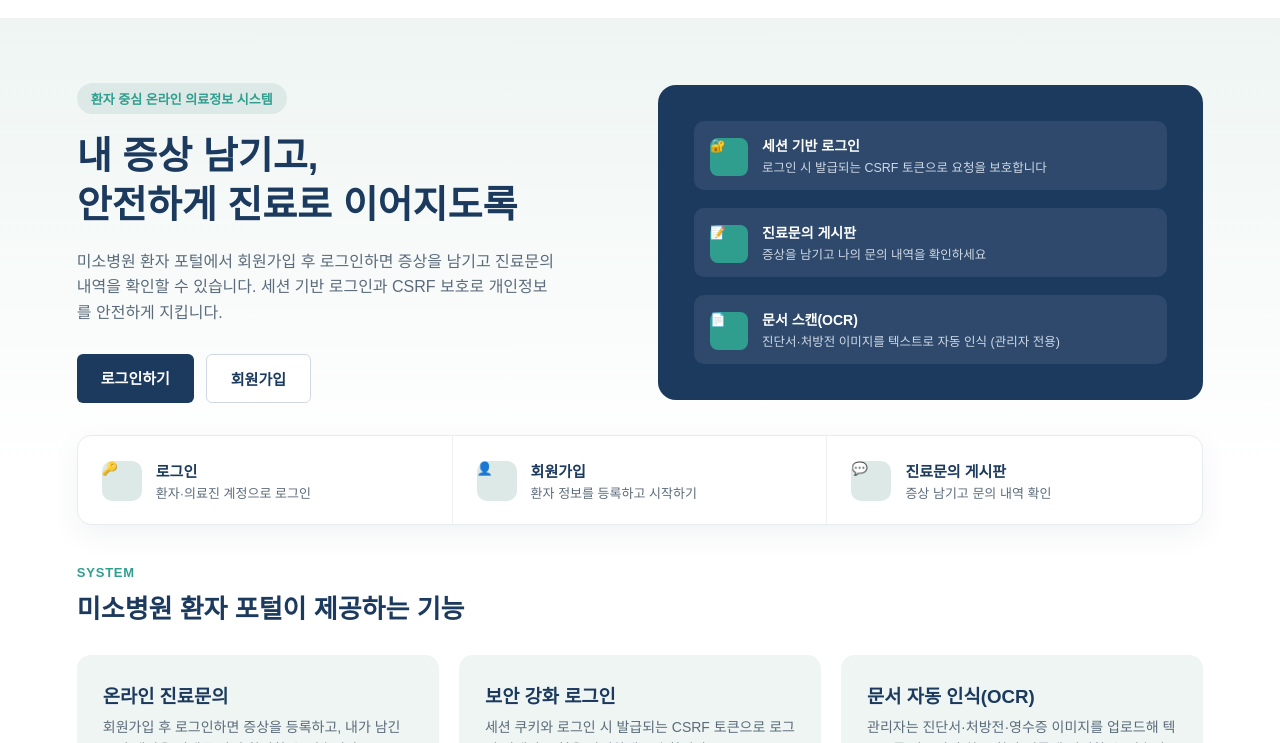
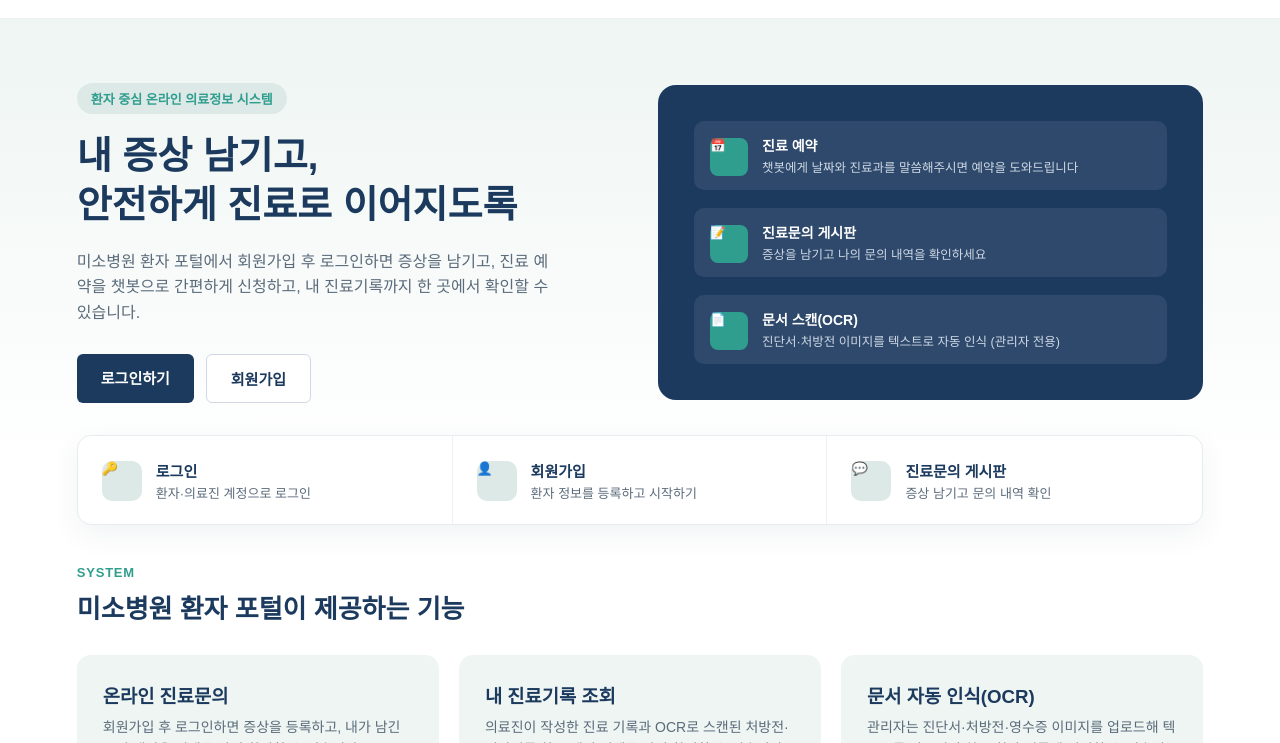
Before and after one commit to SJH910/miso-hospital-web, a plain HTML site: page frontend/index.html in a window 1280 px wide. Shown: the part 57-800 px from the top of the page. Drawn offline with Linux system fonts and the light colour scheme; no server answers.

Commit message:
랜딩페이지 예약/진료기록 기능 반영

```diff
--- a/frontend/index.html
+++ b/frontend/index.html
@@ -16,6 +16,8 @@
         <nav class="main-nav" id="mainNav">
             <a href="board.html">진료문의 게시판</a>
             <a href="admin.html" id="navAdminLink" style="display:none;">문서 스캔</a>
+            <a href="admin-holidays.html" id="navHolidaysLink" style="display:none;">휴진일 관리</a>
+            <a href="reservation.html" id="navReservationLink" style="display:none;">진료 예약</a>
             <a href="signup.html" id="navSignupLink">회원가입</a>
             <a href="login.html" class="nav-cta" id="navLoginBtn">로그인</a>
         </nav>
@@ -25,35 +27,35 @@
         <div class="hero-text">
             <span class="hero-badge">환자 중심 온라인 의료정보 시스템</span>
             <h1>내 증상 남기고,<br>안전하게 진료로 이어지도록</h1>
-            <p>미소병원 환자 포털에서 회원가입 후 로그인하면 증상을 남기고 진료문의 내역을 확인할 수 있습니다.
-                세션 기반 로그인과 CSRF 보호로 개인정보를 안전하게 지킵니다.</p>
+            <p>미소병원 환자 포털에서 회원가입 후 로그인하면 증상을 남기고, 진료 예약을 챗봇으로 간편하게 신청하고,
+                내 진료기록까지 한 곳에서 확인할 수 있습니다.</p>
             <div class="hero-actions" id="heroActions">
                 <a href="login.html" class="btn-hero-primary" id="heroLoginBtn">로그인하기</a>
                 <a href="signup.html" class="btn-hero-secondary" id="heroSignupBtn">회원가입</a>
             </div>
         </div>
         <div class="hero-visual">
-            <div class="hero-visual-item">
-                <span class="hero-visual-icon">🔐</span>
+            <a href="reservation.html" class="hero-visual-item">
+                <span class="hero-visual-icon">📅</span>
                 <div>
-                    <strong>세션 기반 로그인</strong>
-                    <span>로그인 시 발급되는 CSRF 토큰으로 요청을 보호합니다</span>
+                    <strong>진료 예약</strong>
+                    <span>챗봇에게 날짜와 진료과를 말씀해주시면 예약을 도와드립니다</span>
                 </div>
-            </div>
-            <div class="hero-visual-item">
+            </a>
+            <a href="board.html" class="hero-visual-item">
                 <span class="hero-visual-icon">📝</span>
                 <div>
                     <strong>진료문의 게시판</strong>
                     <span>증상을 남기고 나의 문의 내역을 확인하세요</span>
                 </div>
-            </div>
-            <div class="hero-visual-item">
+            </a>
+            <a href="admin.html" class="hero-visual-item">
                 <span class="hero-visual-icon">📄</span>
                 <div>
                     <strong>문서 스캔(OCR)</strong>
                     <span>진단서·처방전 이미지를 텍스트로 자동 인식 (관리자 전용)</span>
                 </div>
-            </div>
+            </a>
         </div>
     </section>
 
@@ -90,8 +92,8 @@
                 <p>회원가입 후 로그인하면 증상을 등록하고, 내가 남긴 문의 내역을 언제든 다시 확인할 수 있습니다.</p>
             </div>
             <div class="feature-card">
-                <h3>보안 강화 로그인</h3>
-                <p>세션 쿠키와 로그인 시 발급되는 CSRF 토큰으로 로그인 상태와 요청을 안전하게 보호합니다.</p>
+                <h3>내 진료기록 조회</h3>
+                <p>의료진이 작성한 진료 기록과 OCR로 스캔된 처방전·진단서를 한 곳에서 언제든 다시 확인할 수 있습니다.</p>
             </div>
             <div class="feature-card">
                 <h3>문서 자동 인식(OCR)</h3>
@@ -121,6 +123,7 @@
     <script src="js/was-config.js"></script>
     <script src="js/toast.js"></script>
     <script src="js/home.js"></script>
+    <script src="js/chat-common.js"></script>
     <script src="js/chat-widget.js"></script>
 </body>
 </html>
```
